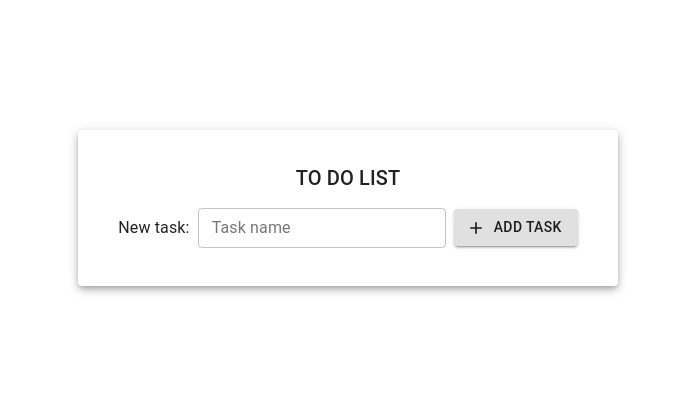
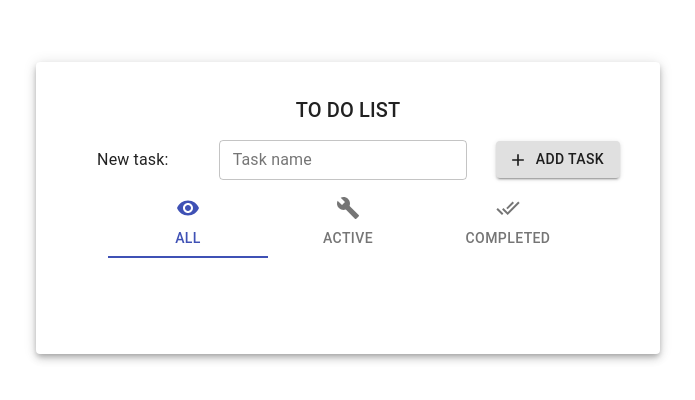
Before and after one commit to Tyaalina/TaskManager-, a React (Create React App) app in the folder app/: page / in a window 1280 px wide. Shown: the part 192-592 px from the top of the page, without its empty margins (292-987 px from the left). Built offline with nearby package versions, Linux system fonts and the light colour scheme.

Commit message:
Добавлен элемент со списком всех задач

```diff
--- a/app/src/App.js
+++ b/app/src/App.js
@@ -1,6 +1,7 @@
 import React from 'react';
-import { useState} from 'react'
+import { useState } from 'react'
 import InputTask from '../src/elements/InputTask'
+import TaskTab from '../src/elements/TaskTab'
 import Paper from '@material-ui/core/Paper';
 import Typography from '@material-ui/core/Typography';
 import { makeStyles } from '@material-ui/core/styles';
@@ -35,6 +36,8 @@ export default function ToDoApp() {
       <Paper elevation={5} className={classes.paper}>
         <Typography align="center" variant="h6" gutterBottom="true">TO DO LIST</Typography>
         <InputTask handleSubmit={handleSubmit} />
+        <TaskTab />
+
       </Paper>
     </div>
   );
```
Lines whose indentation alone changed are shown as unchanged.
